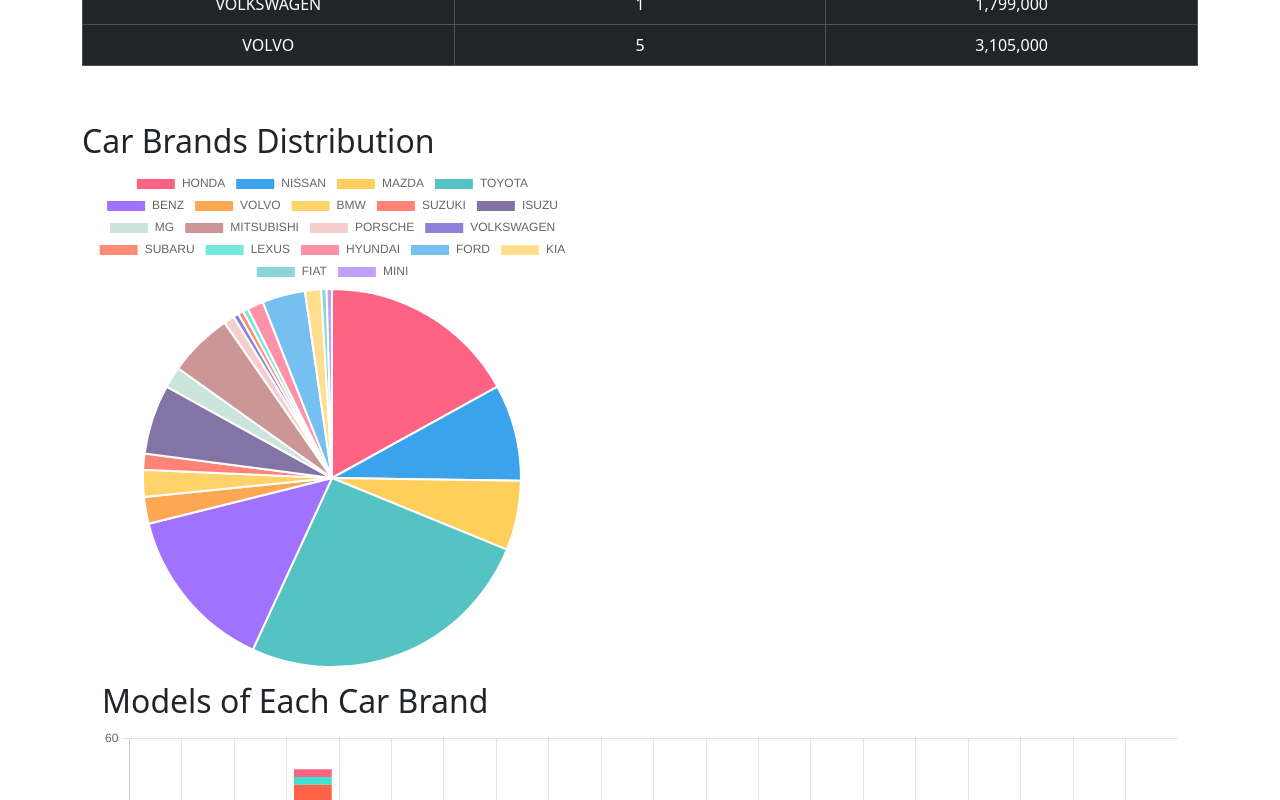
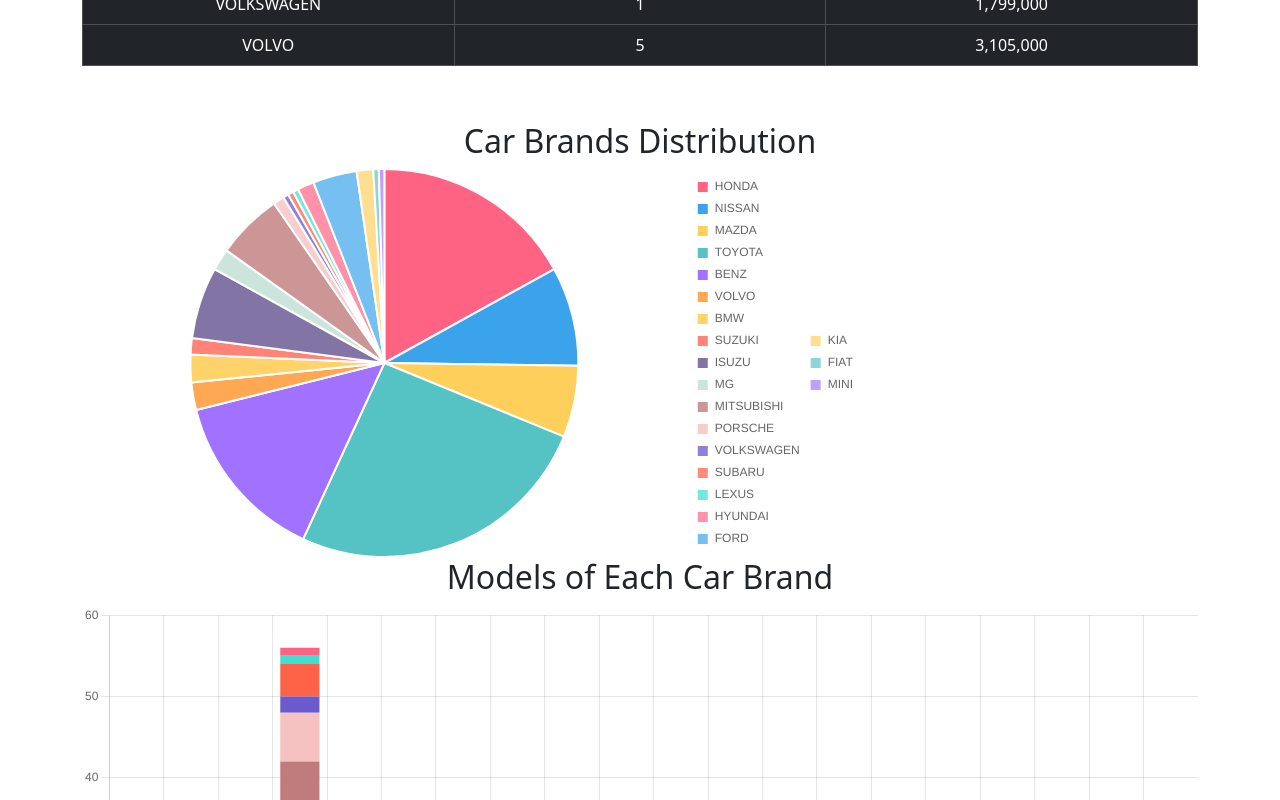
Before and after one commit to ncwjsp/car-analytics, a React (Vite) app: page / in a window 1280 px wide. Shown: the part 840-1640 px from the top of the page. Built offline with nearby package versions, Linux system fonts and the light colour scheme.

Commit message:
feat: added basic style to components on dashboard page

```diff
--- a/src/pages/Dashboard.jsx
+++ b/src/pages/Dashboard.jsx
@@ -74,8 +74,10 @@
   return (
     <div className="container">
       <CarTable data={carData} className="item" />
-      <PieChart data={carData} className="item" />
-      <BarChart data={carData} className="item" />
+      <div className="container-charts">
+        <PieChart data={carData} className="item" />
+        <BarChart data={carData} className="item" />
+      </div>
     </div>
   );
 }
--- a/src/pages/components/PieChart.jsx
+++ b/src/pages/components/PieChart.jsx
@@ -66,10 +66,26 @@
     ],
   };
 
+  const options = {
+    plugins: {
+      legend: {
+        position: "right", // Position the legend on the right
+        align: "top", // Align the legend items to the top of the legend box
+        labels: {
+          boxWidth: 12, // Width of the colored box
+        },
+      },
+    },
+    responsive: true,
+    maintainAspectRatio: false, // Adjust the aspect ratio to fit the container
+  };
+
   return (
-    <div className="pie-chart">
+    <div className="pie-chart-container">
       <h2>Car Brands Distribution</h2>
-      <Pie data={chartData} />
+      <div className="pie-chart-wrapper">
+        <Pie data={chartData} options={options} />
+      </div>
     </div>
   );
 }
--- a/src/pages/components/style/BarChart.css
+++ b/src/pages/components/style/BarChart.css
@@ -2,6 +2,4 @@
   width: 100%; /* or a specific width */
   height: auto; /* Ensure height is properly set */
   margin: 0 auto; /* Center the chart */
-  clear: both; /* Clear any floats */
-  padding: 20px; /* Optional: add padding */
 }
--- a/src/pages/components/style/PieChart.css
+++ b/src/pages/components/style/PieChart.css
@@ -1,4 +1,15 @@
-.pie-chart {
-  width: 500px; /* Adjust as needed */
-  height: 500px; /* Ensure you set both width and height */
+.pie-chart-container {
+  width: 100%; /* Make the container take full width */
 }
+.pie-chart-wrapper {
+  max-width: 70%; /* Limit the maximum width of the chart */
+}
+
+.pie-chart-wrapper canvas {
+  width: 100% !important; /* Ensure the canvas takes the full width of its container */
+  height: auto !important; /* Adjust the height automatically to maintain aspect ratio */
+}
+
+h2 {
+  text-align: center;
+}
```
Also changed, not shown: src/pages/components/style/CarTable.css (line endings or trailing spaces).
